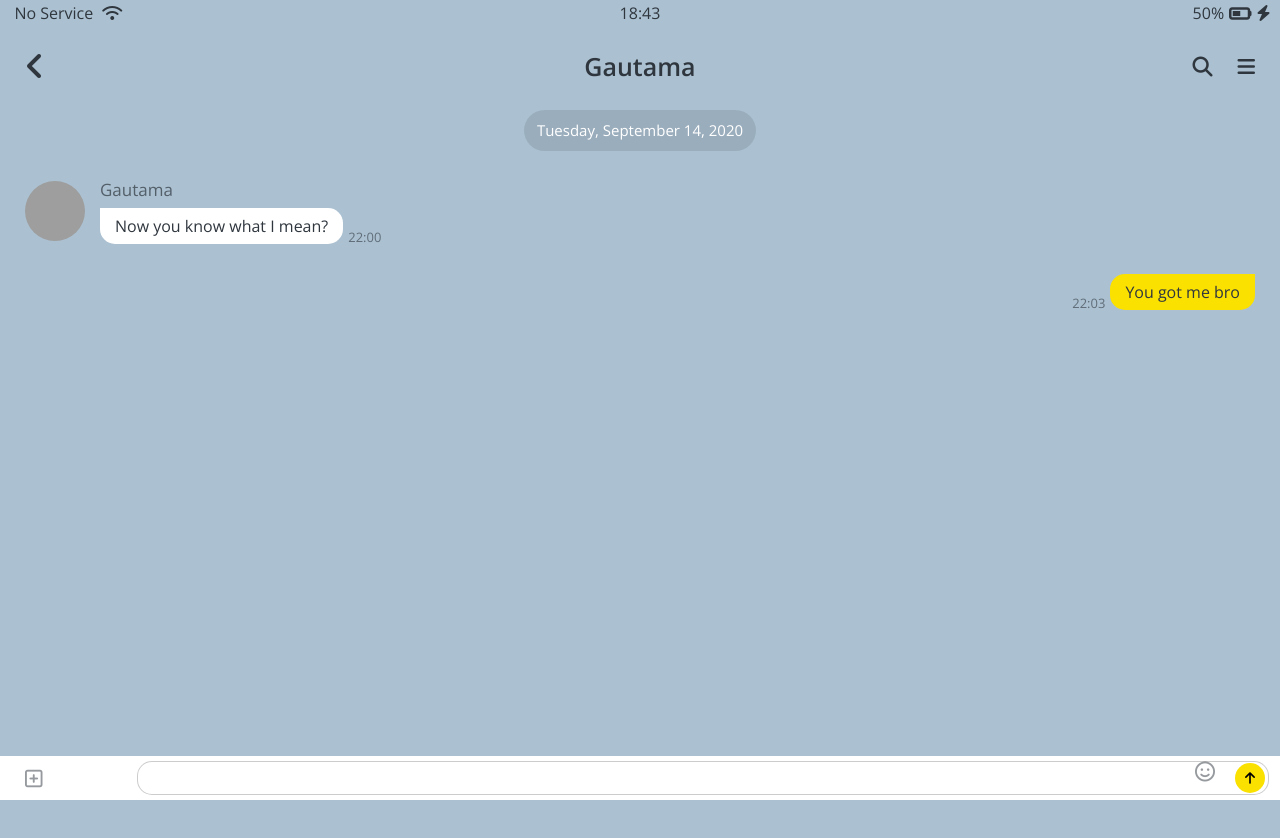
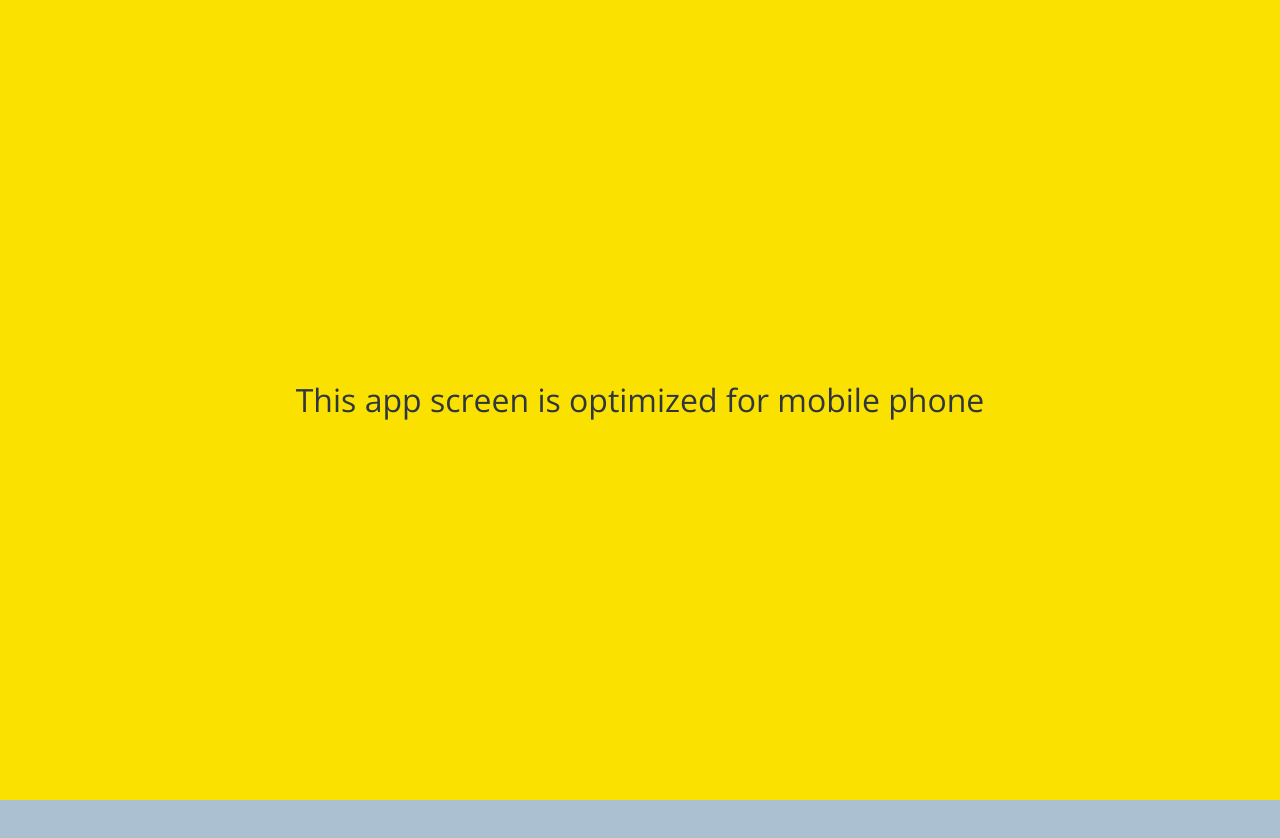
Before and after one commit to jaehojung7/clone-kakaotalk, a plain HTML site: page chatroom.html in a window 1280 px wide. Shown: the top 838 px of the page. Drawn offline with nearby package versions, Linux system fonts and the light colour scheme; grey boxes are pictures that could not be loaded.

Commit message:
update-animations-20210921

```diff
--- a/chatroom.html
+++ b/chatroom.html
@@ -45,7 +45,7 @@
         <img
           src="https://post-phinf.pstatic.net/MjAxOTA1MDFfNzEg/MDAxNTU2Njk3MjY0NDY4.DkdIBJy1Y6_y29ZXiX9uU6KmJlQStEoBFjnq_TBCaLog.x_NOdmBSD3U2NWfelf6WvzXIzo6uuqT4jOYc7vA_0Bog.JPEG/%EB%B6%80%EC%B2%98%EB%8B%98%EC%98%A4%EC%8B%A0%EB%82%A0005.jpg?type=w1200"
         />
-        <div class="message-row__content">
+        <div class="message-row__content--received">
           <span class="message__person">Gautama</span>
           <div class="message__info">
             <span class="message__bubble">Now you know what I mean?</span>
@@ -76,6 +76,10 @@
       </div>
     </form>
 
+    <div id="mobile-query">
+      <span>This app screen is optimized for mobile phone</span>
+    </div>
+
     <script
       src="https://kit.fontawesome.com/6478f529f2.js"
       crossorigin="anonymous"
--- /dev/null
+++ b/css/components/mobile-query.css
@@ -0,0 +1,18 @@
+#mobile-query {
+    position: absolute;
+    z-index: 10;
+    height: 100vh;
+    width: 100vw;
+    background-color: var(--yellow);
+    display: flex;
+    justify-content: center;
+    align-items: center;
+    font-size: 32px;
+    top: 0;
+}
+
+@media screen and (max-width: 700px) {
+    #mobile-query {
+        display: none;
+    }
+}
--- a/css/components/nav-bar.css
+++ b/css/components/nav-bar.css
@@ -27,7 +27,7 @@ position: fixed; bottom:0; width: 100%; box-sizing:border-box */
   position: absolute;
   left: 20px;
   bottom: 18px;
-  animation: notificationEffect 3s ease-in-out;
+  animation: notificationEffect 4s ease-in-out infinite;
 }
 
 .nav__dot {
--- a/css/screens/chatroom.css
+++ b/css/screens/chatroom.css
@@ -20,7 +20,6 @@
   background-color: #abc1d1;
   z-index: 1;
 }
-
 
 .main-chat {
   margin-top: 100px;
@@ -77,8 +76,35 @@
   opacity: 0.6;
 }
 
+@keyframes slideLeft {
+  from {
+    transform: translateX(180px);
+    opacity: 0;
+  }
+  to {
+    transform: none;
+    opacity: 1;
+  }
+}
+
+.message-row__content--received {
+  animation: slideLeft 0.7s linear;
+}
+
+@keyframes slideRight {
+    from {
+      transform: translateX(-180px);
+      opacity: 0;
+    }
+    to {
+      transform: none;
+      opacity: 1;
+    }
+  }
+
 .message-row--sent {
   justify-content: flex-end;
+  animation: slideRight 0.7s linear;
 }
 
 .message-row--sent .message__bubble {
@@ -104,14 +130,15 @@
   padding: 5px 25px;
   align-items: center;
   box-sizing: border-box;
+  transition: all 0.3s ease-in-out;
 }
 
 .reply .reply__column:first-child {
-    width: 10%
+  width: 10%;
 }
 
 .reply .reply__column:last-child {
-    width: 100%;
+  width: 90%;
   position: relative;
 }
 
@@ -122,6 +149,7 @@
   border-radius: 15px;
   padding-left: 10px;
   font-size: 16px;
+  transition: all 0.3s ease-in-out;
 }
 
 /* input 위에 이모티콘이랑 전송버튼을 올리기 위해 absolute
@@ -146,7 +174,7 @@ parents인 reply__column:last-child에 position: relative */
   width: 30px;
 }
 
-.reply__column button:focus
+.reply__column button:focus,
 .reply__column button:active {
   outline: none;
 }
@@ -158,3 +186,25 @@ parents인 reply__column:last-child에 position: relative */
 .reply__column button > i {
   opacity: 1;
 }
+
+
+.reply .reply__column:first-child,
+.reply .fa-smile-wink,
+.reply button {
+  transition: opacity 0.3s ease-in-out;
+}
+
+.reply:focus-within .reply__column:first-child,
+.reply:focus-within .fa-smile-wink,
+.reply:focus-within button {
+  opacity: 0;
+}
+
+.reply:focus-within input {
+  width: 95vw;
+  transform: translateX(-13%) translateY(-80px);
+}
+
+.reply:focus-within {
+  transform: translateY(80px);
+}
--- a/css/styles.css
+++ b/css/styles.css
@@ -11,6 +11,7 @@
 @import "components/badge.css";
 @import "components/icon-row.css";
 @import "components/settings-screen-header.css";
+@import "components/mobile-query.css";
 
 /* user-interface screen */
 @import "screens/login.css";
```
Also changed, not shown: chats.html (+4 -1 lines), find.html (+4 -0 lines), friends.html (+4 -1 lines), index.html (+4 -0 lines), more.html (+5 -0 lines), 2 other files. Lines whose indentation alone changed are shown as unchanged.
